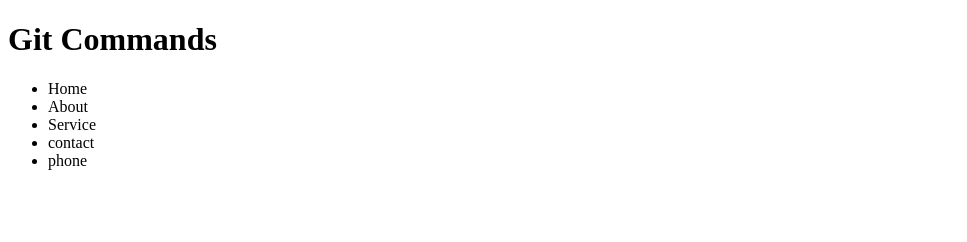
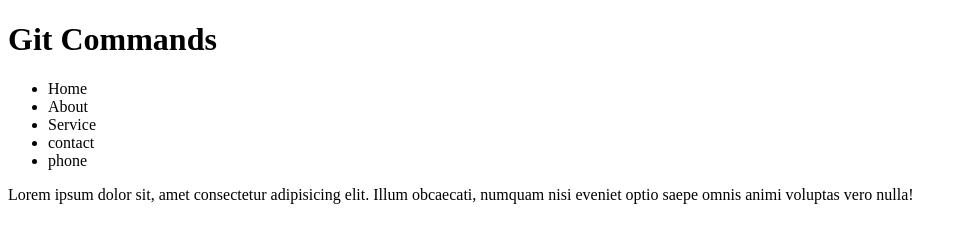
Before and after one commit to amuhaimen/Git_Commands, a plain HTML site: page index.html in a window 1280 px wide. Shown: the whole page, without its empty margins (0-967 px from the left). Drawn offline with Linux system fonts and the light colour scheme.

Commit message:
paragraph added

```diff
--- a/index.html
+++ b/index.html
@@ -14,5 +14,9 @@
       <li>contact</li>
       <li>phone</li>
     </ul>
+    <p>
+      Lorem ipsum dolor sit, amet consectetur adipisicing elit. Illum obcaecati,
+      numquam nisi eveniet optio saepe omnis animi voluptas vero nulla!
+    </p>
   </body>
 </html>
```
